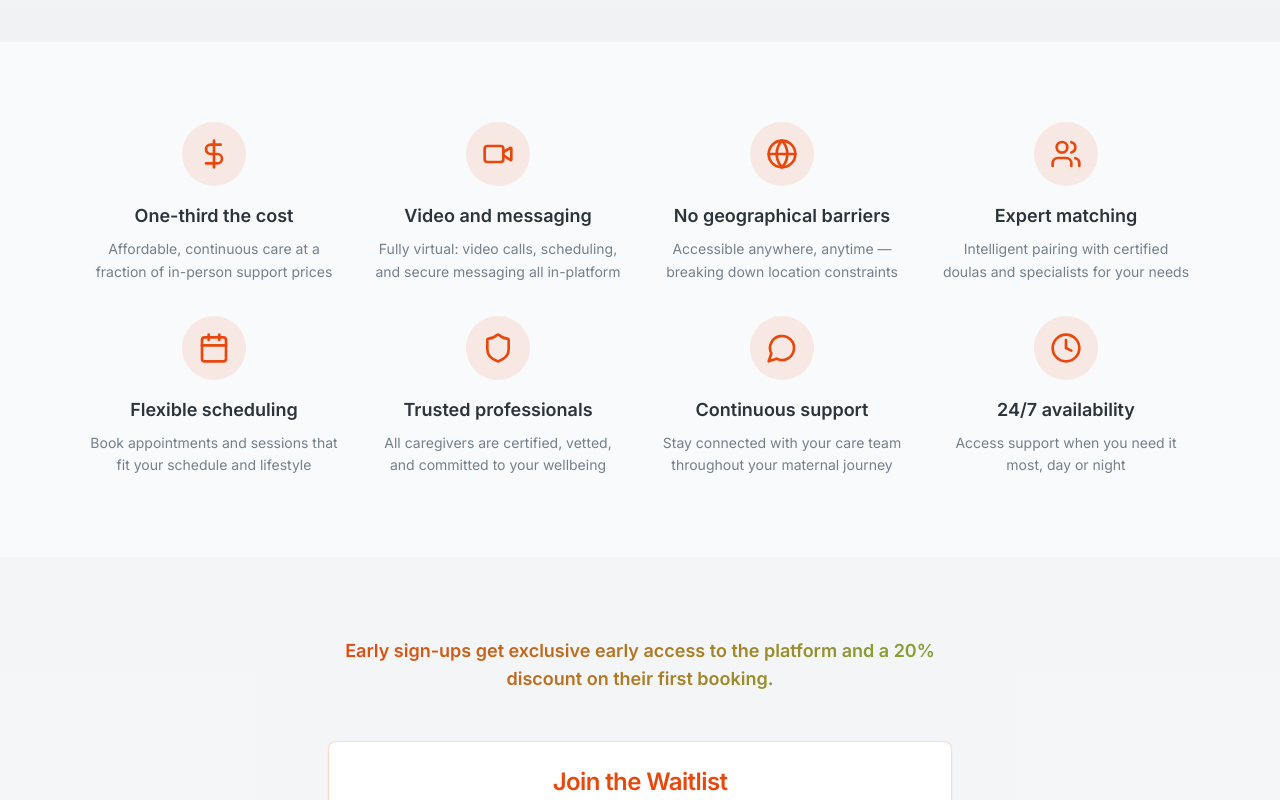
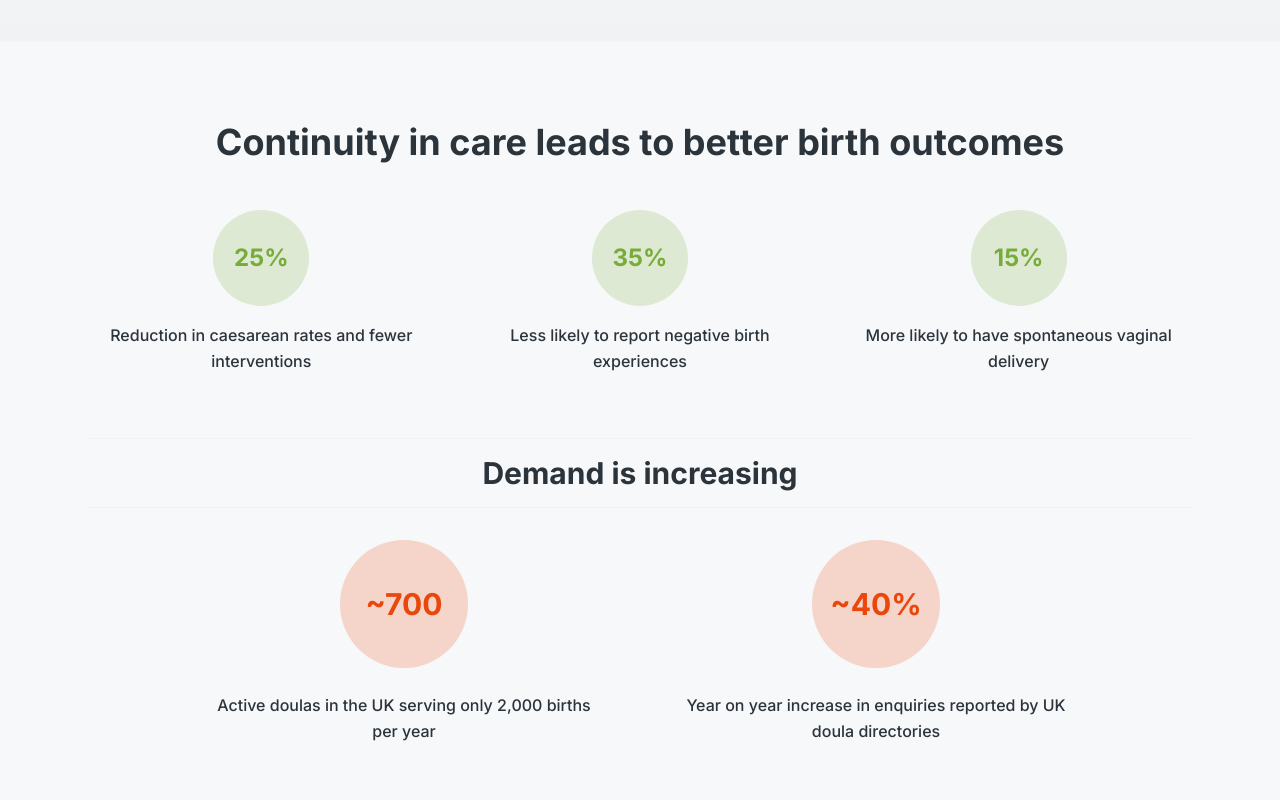
Before and after one commit to BirthRebel/birth-rebel-waitlist, a React (Vite) app: page / in a window 1280 px wide. Shown: the part 1360-2160 px from the top of the page. Built offline with nearby package versions, Linux system fonts and the light colour scheme.

Commit message:
Add problem statistics section
Add a statistics section based on the provided image.

```diff
--- /dev/null
+++ b/src/components/SolutionStats.tsx
@@ -0,0 +1,86 @@
+export const SolutionStats = () => {
+  const benefits = [
+    {
+      percentage: "25%",
+      description: "Reduction in caesarean rates and fewer interventions",
+      color: "text-secondary"
+    },
+    {
+      percentage: "35%",
+      description: "Less likely to report negative birth experiences",
+      color: "text-secondary"
+    },
+    {
+      percentage: "15%",
+      description: "More likely to have spontaneous vaginal delivery",
+      color: "text-secondary"
+    }
+  ];
+
+  const demandStats = [
+    {
+      stat: "~700",
+      description: "Active doulas in the UK serving only 2,000 births per year"
+    },
+    {
+      stat: "~40%",
+      description: "Year on year increase in enquiries reported by UK doula directories"
+    }
+  ];
+
+  return (
+    <section className="py-20 bg-muted/30">
+      <div className="max-w-6xl mx-auto px-6">
+        {/* Benefits Section */}
+        <div className="text-center mb-16">
+          <h2 className="text-3xl md:text-4xl font-bold text-foreground mb-12">
+            Continuity in care leads to better birth outcomes
+          </h2>
+
+          <div className="grid md:grid-cols-3 gap-8">
+            {benefits.map((benefit, index) => (
+              <div
+                key={index}
+                className="text-center group hover:transform hover:scale-105 transition-smooth"
+              >
+                <div className="w-24 h-24 mx-auto mb-4 rounded-full bg-secondary/20 flex items-center justify-center group-hover:bg-secondary/30 transition-smooth">
+                  <span className="text-2xl font-bold text-secondary">
+                    {benefit.percentage}
+                  </span>
+                </div>
+                <p className="text-foreground font-medium leading-relaxed max-w-xs mx-auto">
+                  {benefit.description}
+                </p>
+              </div>
+            ))}
+          </div>
+        </div>
+
+        {/* Demand Section */}
+        <div className="text-center">
+          <h3 className="text-2xl md:text-3xl font-bold text-foreground mb-8 border-t border-b border-muted py-4">
+            Demand is increasing
+          </h3>
+
+          <div className="grid md:grid-cols-2 gap-12 max-w-4xl mx-auto">
+            {demandStats.map((item, index) => (
+              <div
+                key={index}
+                className="text-center group hover:transform hover:scale-105 transition-smooth"
+              >
+                <div className="w-32 h-32 mx-auto mb-6 rounded-full bg-primary/20 flex items-center justify-center group-hover:bg-primary/30 transition-smooth">
+                  <span className="text-3xl font-bold text-primary">
+                    {item.stat}
+                  </span>
+                </div>
+                <p className="text-foreground font-medium leading-relaxed max-w-sm mx-auto">
+                  {item.description}
+                </p>
+              </div>
+            ))}
+          </div>
+        </div>
+      </div>
+    </section>
+  );
+};
--- a/src/pages/Index.tsx
+++ b/src/pages/Index.tsx
@@ -1,6 +1,7 @@
 import { useRef } from "react";
 import { HeroSection } from "@/components/HeroSection";
 import { ProblemStats } from "@/components/ProblemStats";
+import { SolutionStats } from "@/components/SolutionStats";
 import { ValueProposition } from "@/components/ValueProposition";
 import { WaitlistForm } from "@/components/WaitlistForm";
 import { Footer } from "@/components/Footer";
@@ -16,6 +17,7 @@ const Index = () => {
     <div className="min-h-screen">
       <HeroSection onJoinWaitlist={scrollToWaitlist} />
       <ProblemStats />
+      <SolutionStats />
       <ValueProposition />
       <div ref={waitlistRef}>
         <WaitlistForm />
```
